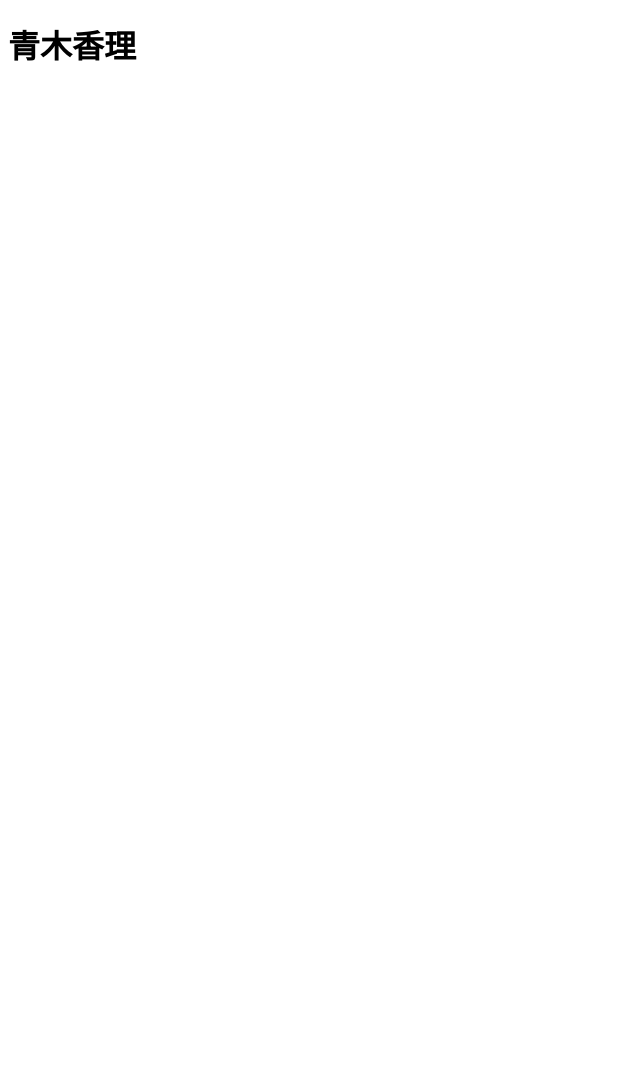
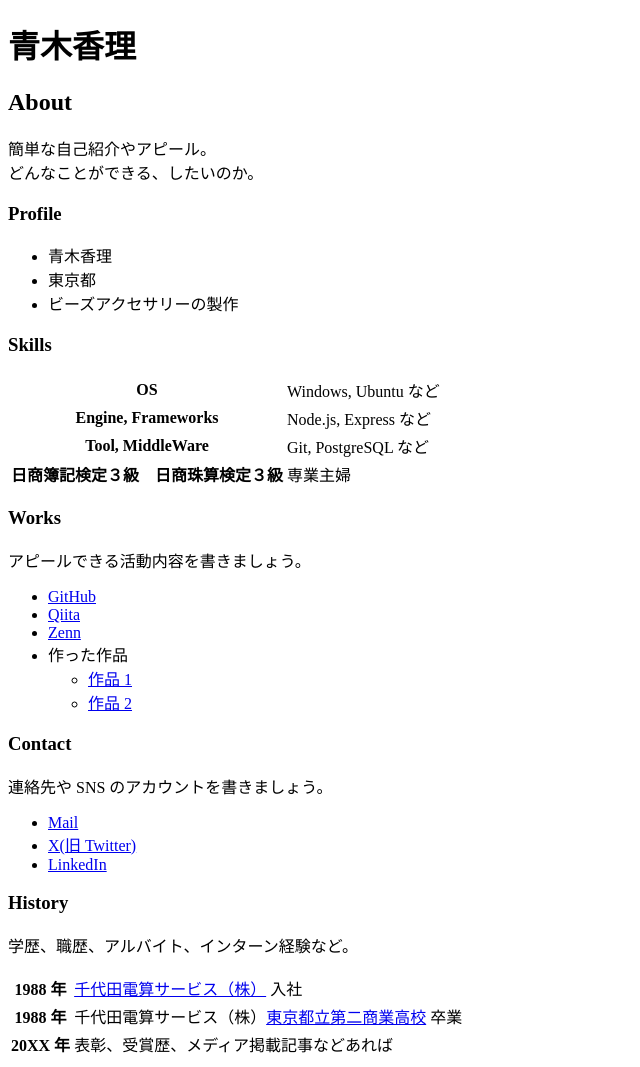
Before and after one commit to 257zs60122aokikaori-ai/aokikaori.github.io-, a plain HTML site: page index.html in a window 1280 px wide. Shown: the whole page, without its empty margins (0-640 px from the left). Before the commit the page ends 800 px from the top, so only its background shows below. Drawn offline with Linux system fonts and the light colour scheme.

Commit message:
ポートフォリオに必要な情報を追加

```diff
--- a/index.html
+++ b/index.html
@@ -7,5 +7,78 @@
   </head>
   <body>
     <h1>青木香理</h1>
+
+    <h2>About</h2>
+    <p>
+      簡単な自己紹介やアピール。<br>
+      どんなことができる、したいのか。
+    </p>
+
+    <h3>Profile</h3>
+    <ul>
+      <li>青木香理</li>
+      <li>東京都</li>
+      <li>ビーズアクセサリーの製作</li>
+    </ul>
+
+    <h3>Skills</h3>
+    <table>
+      <tr>
+        <th>OS</th>
+        <td>Windows, Ubuntu など</td>
+      </tr>
+      <tr>
+        <th>Engine, Frameworks</th>
+        <td>Node.js, Express など</td>
+      </tr>
+      <tr>
+        <th>Tool, MiddleWare</th>
+        <td>Git, PostgreSQL など</td>
+      </tr>
+      <tr>
+        <th>日商簿記検定３級　日商珠算検定３級</th>
+        <td>専業主婦</td>
+      </tr>
+    </table>
+
+    <h3>Works</h3>
+    <p>アピールできる活動内容を書きましょう。</p>
+    <ul>
+      <li><a href="https://github.com/">GitHub</a></li>
+      <li><a href="https://qiita.com/">Qiita</a></li>
+      <li><a href="https://zenn.dev/">Zenn</a></li>
+      <li>
+        作った作品
+        <ul>
+          <li><a href="https://example.com/">作品 1</a></li>
+          <li><a href="https://example.com/">作品 2</a></li>
+        </ul>
+      </li>
+    </ul>
+
+    <h3>Contact</h3>
+    <p>連絡先や SNS のアカウントを書きましょう。</p>
+    <ul>
+      <li><a href="mailto:name@example.com">Mail</a></li>
+      <li><a href="https://twitter.com/n_yobikou">X(旧 Twitter)</a></li>
+      <li><a href="https://www.linkedin.com/">LinkedIn</a></li>
+    </ul>
+
+    <h3>History</h3>
+    <p>学歴、職歴、アルバイト、インターン経験など。</p>
+    <table>
+      <tr>
+        <th>1988 年</th>
+        <td><a href="https://.co.jp/">千代田電算サービス（株）</a> 入社</td>
+      </tr>
+      <tr>
+        <th>1988 年</th>
+        <td> 千代田電算サービス（株）<a href="https://nnn.ed.jp/">東京都立第二商業高校</a> 卒業</td>
+      </tr>
+      <tr>
+        <th>20XX 年</th>
+        <td>表彰、受賞歴、メディア掲載記事などあれば</td>
+      </tr>
+    </table>
   </body>
 </html>
```
